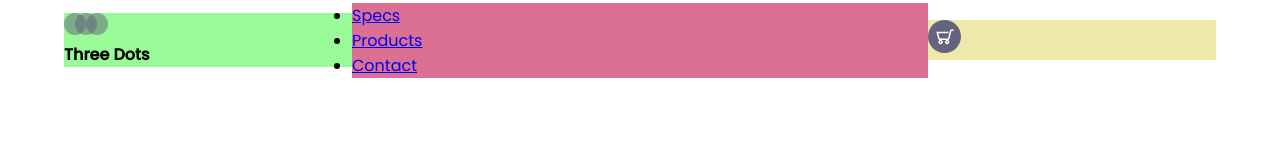
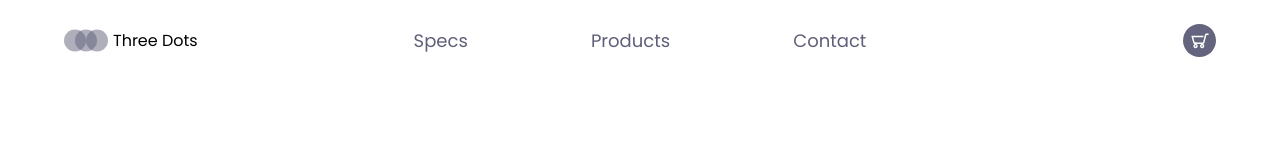
Before and after one commit to VisheshSingh/ThreeDots, a plain HTML site: page index.html in a window 1280 px wide. Drawn offline with Linux system fonts and the light colour scheme.

Commit message:
making header elements flexy

```diff
--- a/index.html
+++ b/index.html
@@ -16,9 +16,9 @@
 
       <nav>
         <ul class="nav-links">
-          <li class="nav-link"><a href="#">Specs</a></li>
-          <li class="nav-link"><a href="#">Products</a></li>
-          <li class="nav-link"><a href="#">Contact</a></li>
+          <li><a class="nav-link" href="#">Specs</a></li>
+          <li><a class="nav-link" href="#">Products</a></li>
+          <li><a class="nav-link" href="#">Contact</a></li>
         </ul>
       </nav>
       <div class="cart">
--- a/style.css
+++ b/style.css
@@ -18,17 +18,37 @@ header {
   align-items: center;
 }
 
+.logo-container,
+.nav-links,
+.cart {
+  display: flex;
+}
+
 .logo-container {
-  background: palegreen;
   flex: 1;
 }
 
+.logo {
+  font-weight: 400;
+  margin: 5px;
+}
+
 nav {
-  background: palevioletred;
   flex: 2;
 }
 
+.nav-links {
+  justify-content: space-around;
+  list-style: none;
+}
+
+.nav-link {
+  text-decoration: none;
+  color: #5f5f79;
+  font-size: 18px;
+}
+
 .cart {
-  background: palegoldenrod;
   flex: 1;
+  justify-content: flex-end;
 }
```
